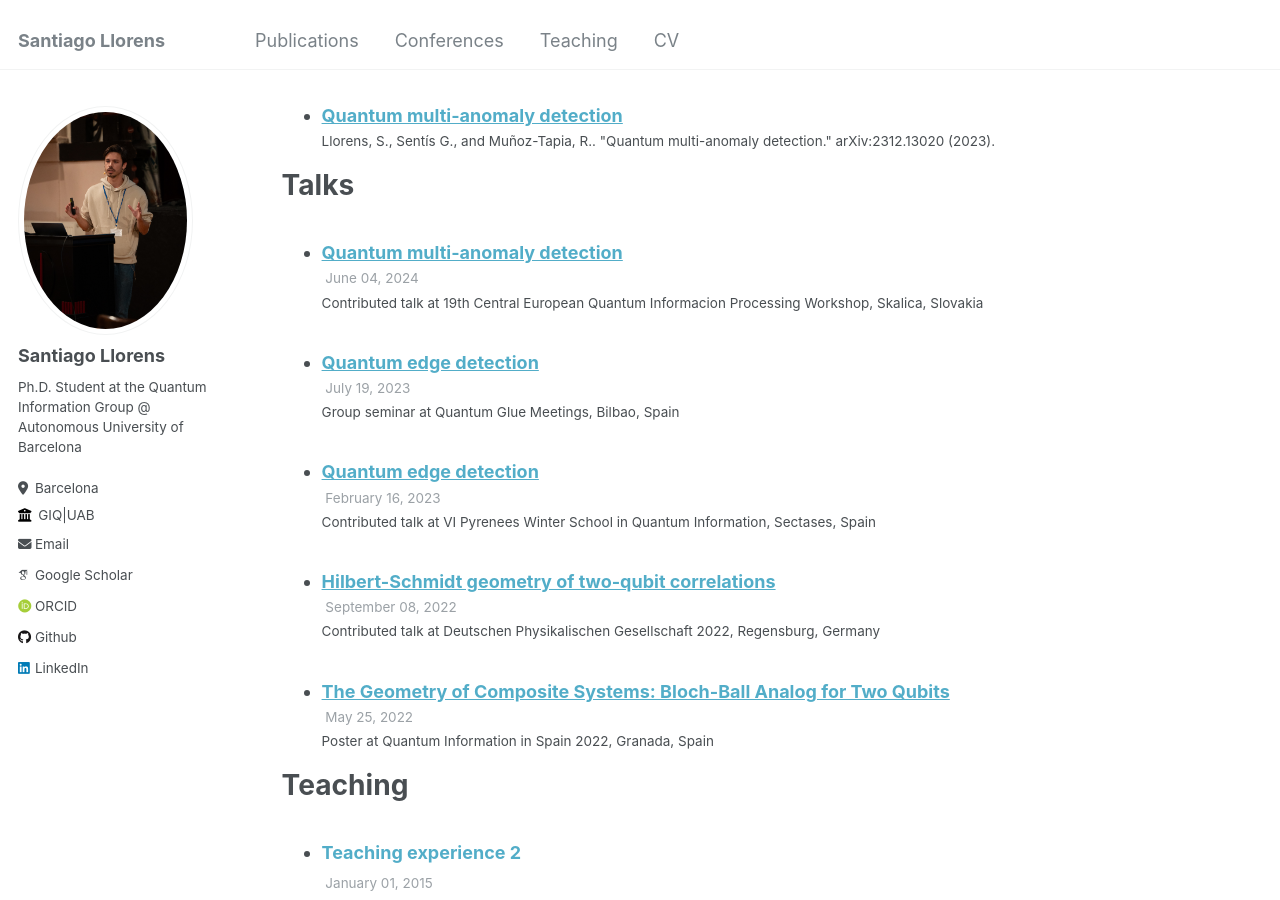
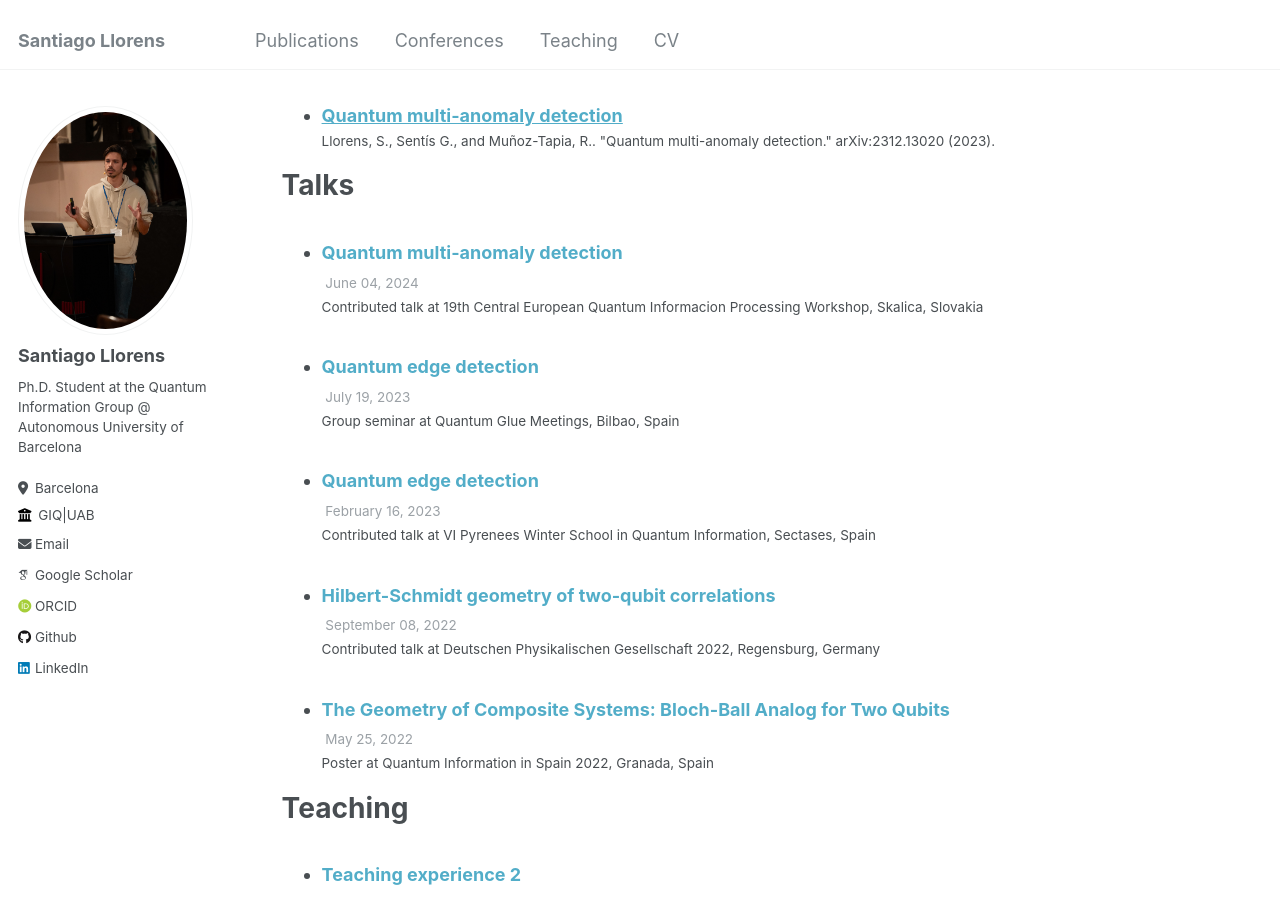
Before and after one commit to SantiagoLlorens/SantiagoLlorens.github.io, a Jekyll site: the page built from _pages/cv.md, in a window 1280 px wide and 900 px high, scrolled down 1631 px. Built offline with Jekyll 4.4.1, drawn with Linux system fonts in a browser that asks for light colours; some web fonts are replaced.

Commit message:
Update archive-single-talk-cv.html

```diff
--- a/_includes/archive-single-talk-cv.html
+++ b/_includes/archive-single-talk-cv.html
@@ -26,11 +26,11 @@
           alt="">
       </div>
     {% endif %}
-    <h3 class="archive__item-title" itemprop="headline">
+    <h3>
       {% if post.link %}
         <a href="{{ post.link }}">{{ title }}</a> <a href="{{ base_path }}{{ post.url }}" rel="permalink"><i class="fa fa-link" aria-hidden="true" title="permalink"></i><span class="sr-only">Permalink</span></a>
       {% else %}
-        <a href="{{ base_path }}{{ post.url }}" rel="permalink">{{ title }}</a>
+        <a style="text-decoration: none;">{{ title }}</a>
       {% endif %}
     </h3>
     {% if post.date %}<p class="page__meta"><i class="fa fa-clock-o" aria-hidden="true"></i> {{ post.date | date: '%B %d, %Y' }}</p>{% endif %}
```
